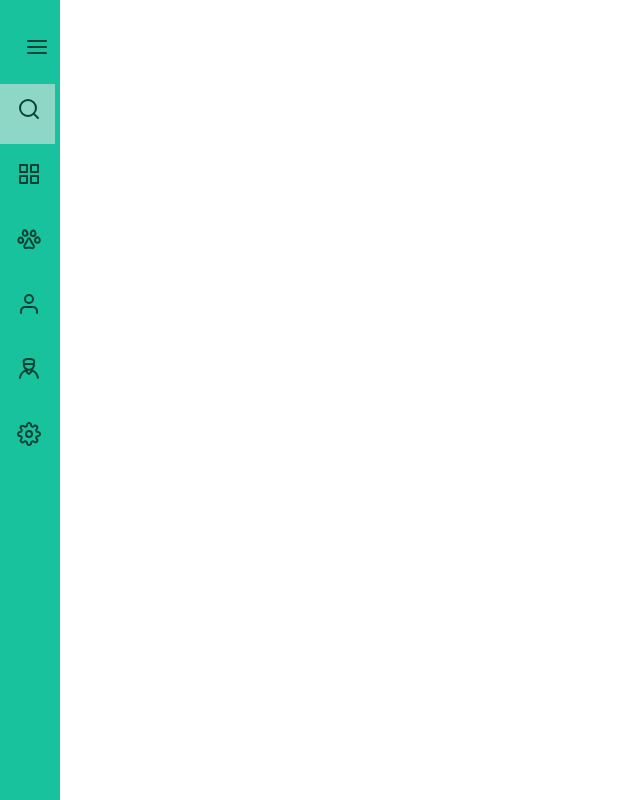
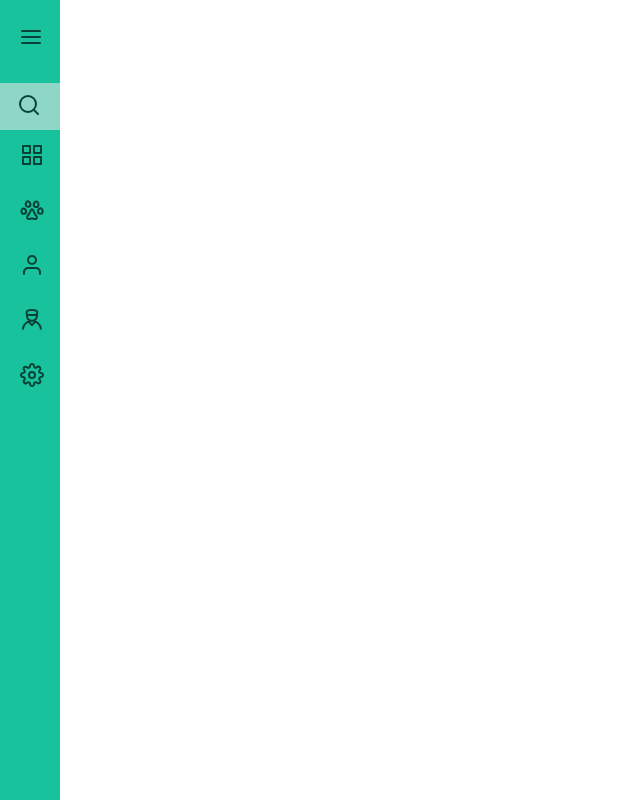
Before and after one commit to DevJeanAlves/responsive_sidebar, a plain HTML site: page index.html in a window 1280 px wide. Both pictures are taken after a click on the label 125 px from the left and 54 px from the top of the page. Shown: the whole page, without its empty margins (0-640 px from the left). Drawn offline with Linux system fonts and the light colour scheme.

Commit message:
commit adjusts in the sidebar dash

```diff
--- a/index.html
+++ b/index.html
@@ -23,8 +23,8 @@
       </label>
         <nav>
           <div class="ul">
-            <a href="#">
-              <img src="./images/search.svg" alt="">
+            <a href="#" id="searchBox">
+              <img src="./images/search.svg" alt="" >
               <span>Search</span>
             </a>
 
--- a/style.css
+++ b/style.css
@@ -22,28 +22,52 @@ body {
   box-sizing: border-box;
   width: 90%;
   padding-left: 27px;
-  margin-left: 0px;
+  margin-bottom: 5px;
   align-items: center;
-  margin-bottom: 5px;
-  transition: 0.5s;
 }
 
-.ul a:nth-of-type(1) {
+/* search box start */
+
+#searchBox {
   background: #8ed7c6;
-  margin-left: 0;
-  padding-left: 27px;
   width: 100%;
 }
+
+#searchBox img {
+  margin-top: 0px;
+  margin-left: -2px;
+}
+
+#searchBox:hover {
+  /* margin-left: 3%; */
+  /* padding-left: 14px; */
+  width: 88%;
+}
+
+#check:checked ~ .dashboard #searchBox {
+  margin-left: 185px;
+  padding-left: 24px;
+  padding-top: 7px;
+  margin-bottom: -5px;
+}
+
+#check:checked ~ .dashboard #searchBox:hover {
+  width: 50px;
+  margin-left: 195px;
+  padding-left: 14px;
+}
+
+/* search box end*/
 
 a span {
   padding-left: 13px;
 }
 
 .menu {
-  display: block;
-  padding-left: 27px;
+  display: flex;
+  padding-left: 25px;
   margin-top: 24px;
-  line-height: 60px;
+  margin-bottom: 33px;
 }
 
 #menu-sidebar {
@@ -85,8 +109,8 @@ a span {
 .ul a:hover {
   background: #8ed7c6;
   border-radius: 12px;
-  margin-left: 17px;
-  padding-left: 10px;
+  margin-left: 15px;
+  padding-left: 12px;
   width: 70%;
   transition: 0.5s;
 }
@@ -111,9 +135,20 @@ a span {
   display: none;
 }
 
+#check:checked ~ .dashboard .ul a {
+  line-height: 40px;
+  margin-top: 15px;
+}
+
+#check:checked ~ .dashboard .ul a img {
+  /* padding-top: 15px; */
+}
+
 #check:checked ~ .dashboard a {
+  display: block;
   font-size: 20px;
+  /* padding-top: 8px; */
+  padding-left: 30px;
   margin-left: 180px;
   width: 65px;
-  display: block;
 }
```
